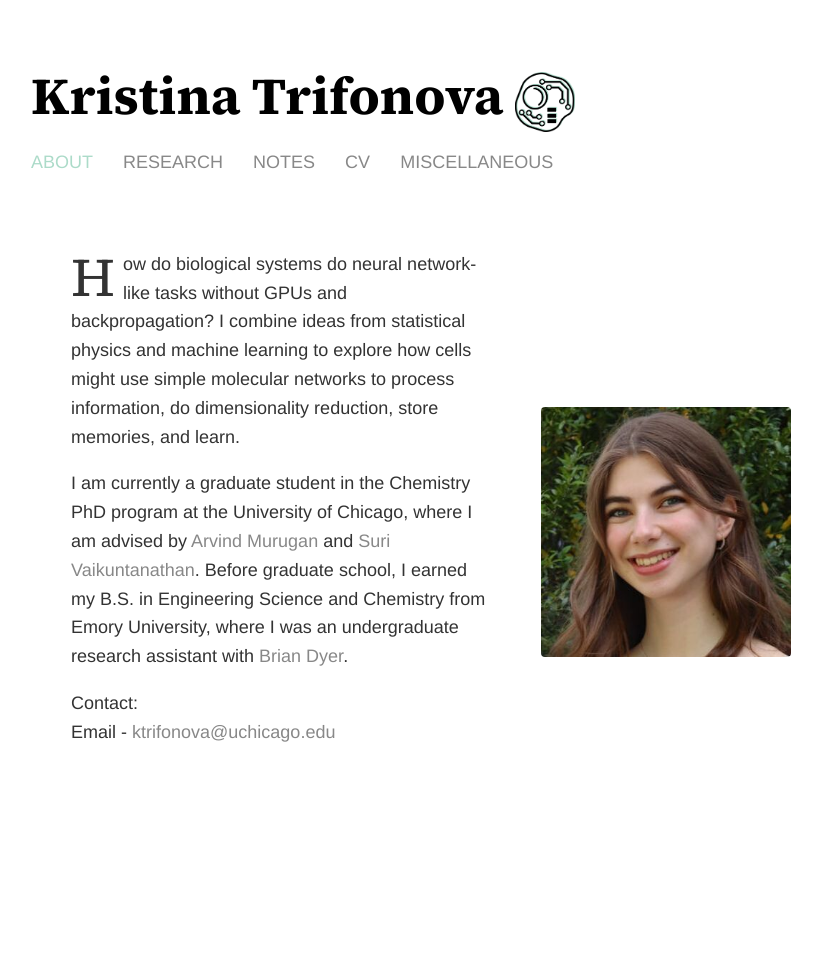
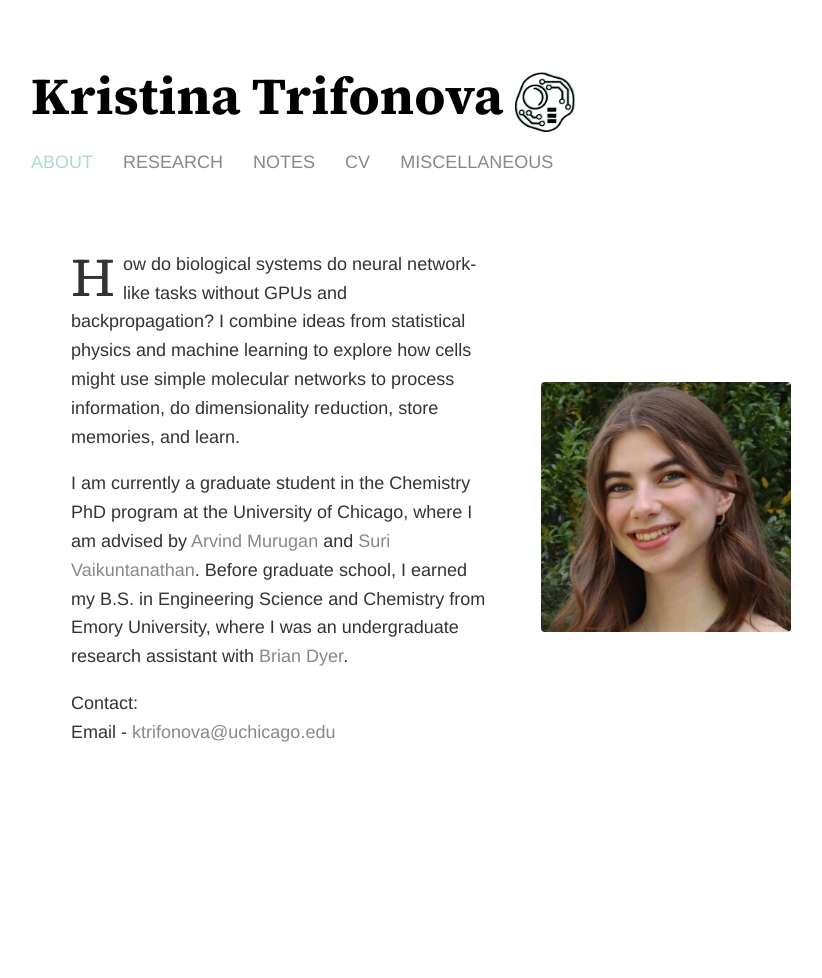
Before and after one commit to k-trifonova/k-trifonova.github.io, a Jekyll site: the page built from index.html, in a window 1280 px wide. Shown: the whole page, without its empty margins (209-1031 px from the left). Built offline with Jekyll 4.4.1, drawn with Linux system fonts in a browser that asks for light colours.

Commit message:
fixing formattingggg

```diff
--- a/css/main.css
+++ b/css/main.css
@@ -100,7 +100,7 @@ ul li::marker {
   border-radius: 4px;
   object-fit: cover;
   object-position: top center;
-  margin-top: 50px; /* nudges image up a bit */
+  margin-top: 0; /* nudges image up a bit */
   display: block;
 }
 
```
